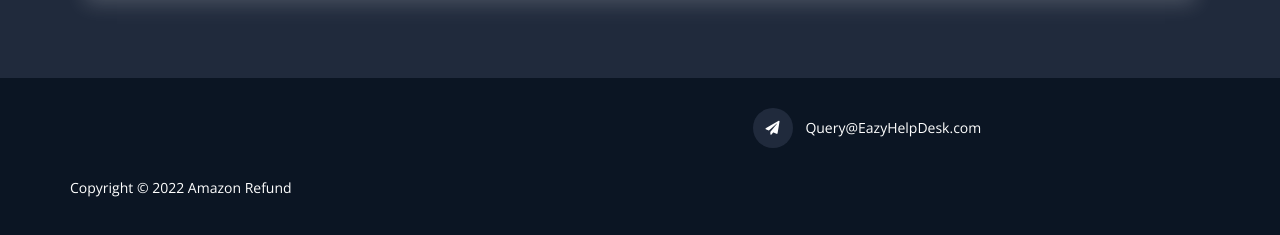
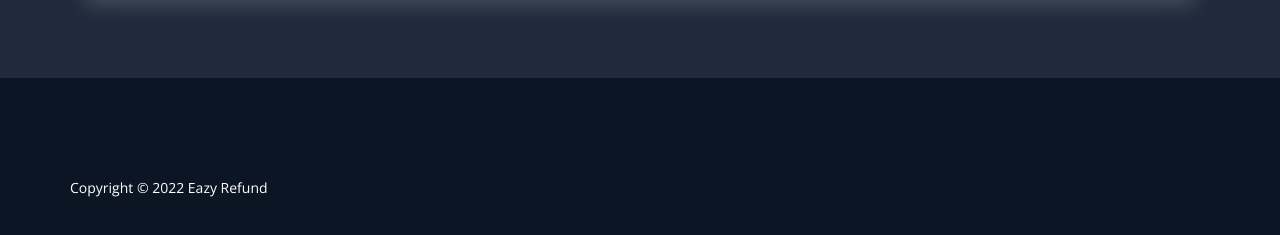
Before and after one commit to EazyRefund/home, a plain HTML site: page index.html in a window 1280 px wide. Shown: the part 2169-2404 px from the top of the page. Drawn offline with nearby package versions, Linux system fonts and the light colour scheme.

Commit message:
Update index.html

```diff
--- a/index.html
+++ b/index.html
@@ -307,22 +307,12 @@
         <div class="row">
           <div class="col-lg-3 col-md-4 col-sm-12">
             <div class="para">
-              <p>Copyright © 2022 Amazon Refund</p>
+              <p>Copyright © 2022 Eazy Refund</p>
             </div>
           </div>
-
-          <div
-            class="col-lg-5 col-lg-offset-4 col-md-5 col-md-offset-3 col-sm-12"
-          >
-            <div class="email apply-flex">
-              <i class="fas fa-paper-plane round"></i>
-              <span>Query@EazyHelpDesk.com</span>
-            </div>
-          </div>
-
           <div class="col-sm-12">
             <div class="para-hidden">
-              <p>Copyright © 2022 Amazon Refund</p>
+              <p>Copyright © 2022 Eazy Refund</p>
             </div>
           </div>
         </div>
```
